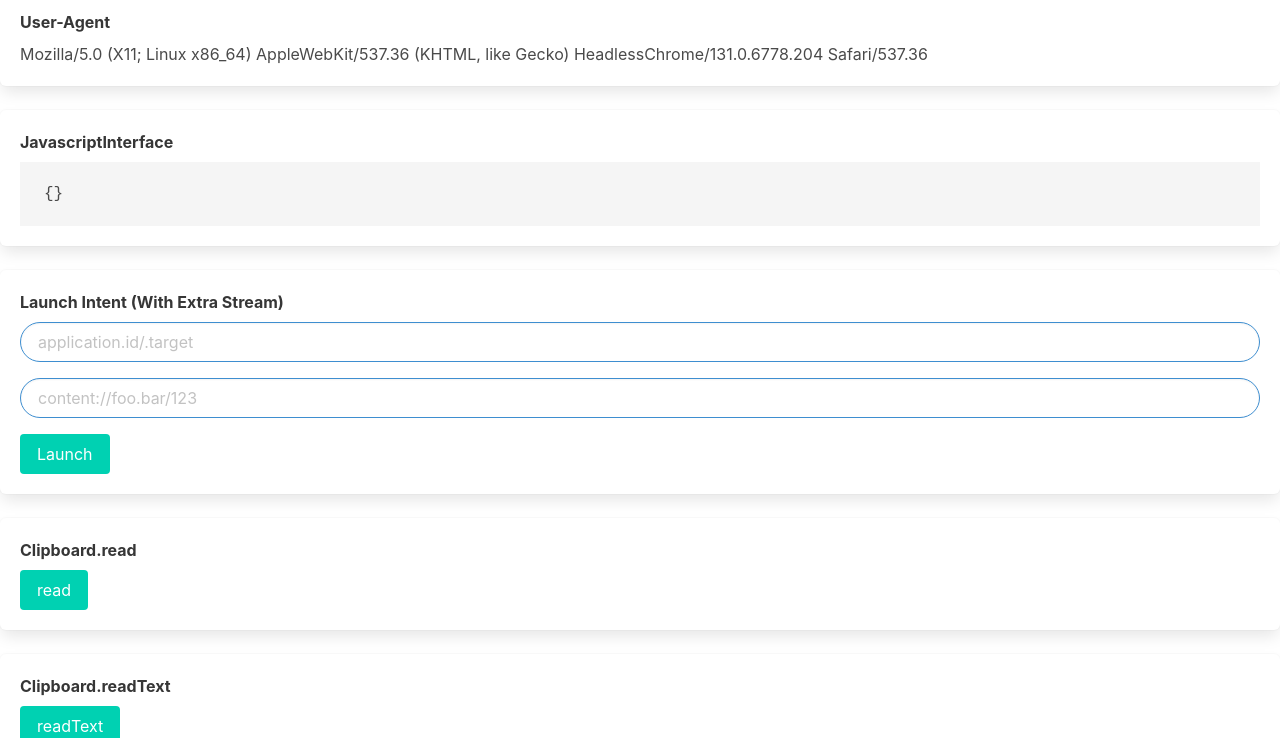
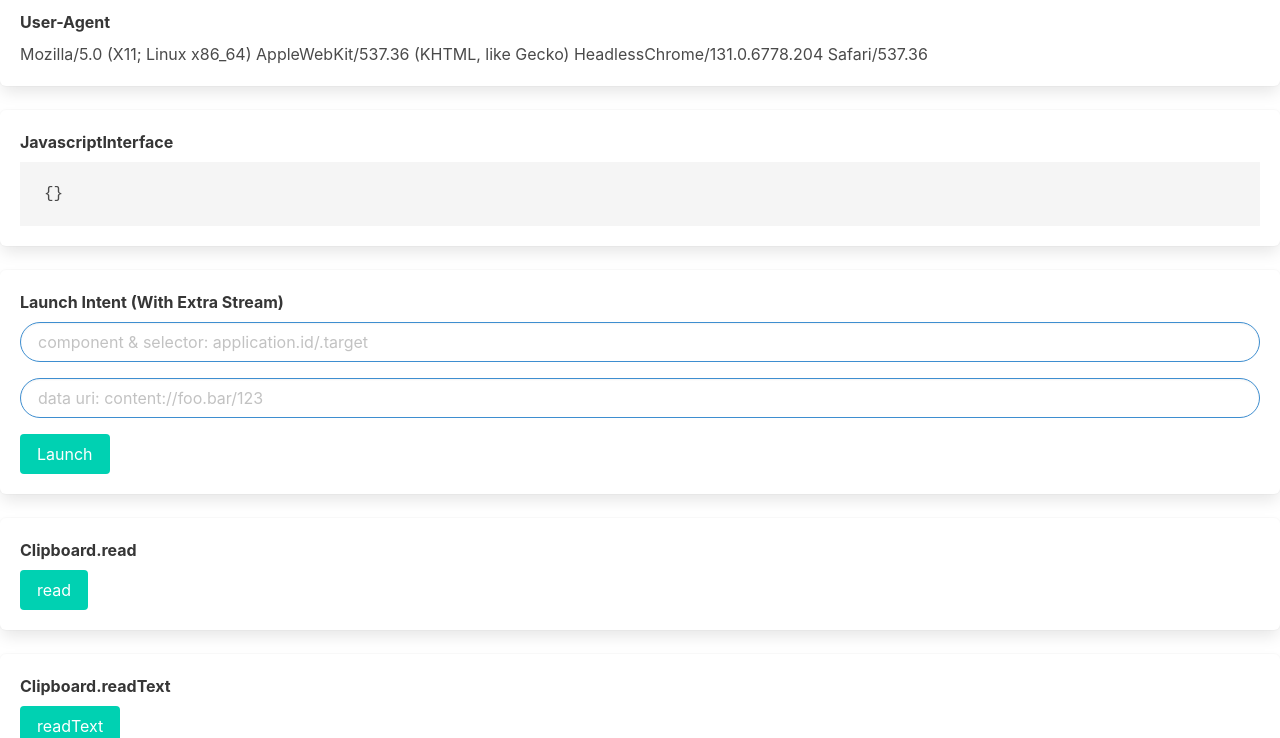
Before and after one commit to konata/canary, a plain HTML site: page index.html in a window 1280 px wide. Shown: the part 62-800 px from the top of the page. Drawn offline with nearby package versions, Linux system fonts and the light colour scheme.

Commit message:
feat: polish placeholder

```diff
--- a/index.html
+++ b/index.html
@@ -105,7 +105,7 @@
             id="component"
             class="input is-info is-rounded"
             type="text"
-            placeholder="application.id/.target "
+            placeholder="component & selector: application.id/.target "
           />
         </div>
 
@@ -114,7 +114,7 @@
             id="data"
             class="input is-info is-rounded"
             type="text"
-            placeholder="content://foo.bar/123"
+            placeholder="data uri: content://foo.bar/123"
           />
         </div>
 
```
